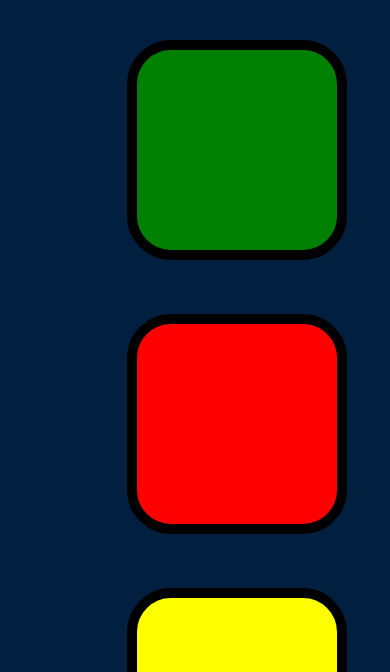
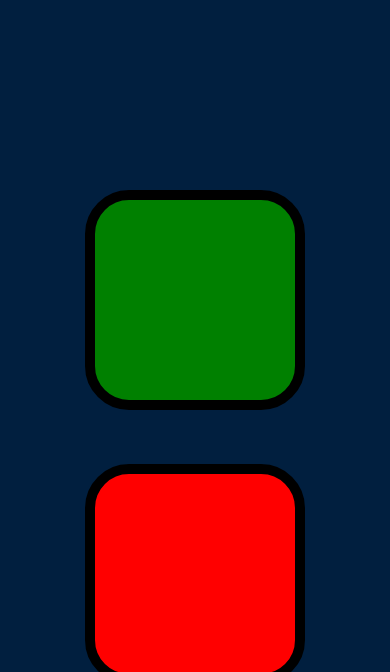
Before and after one commit to JayZ996/Simon-Game, a plain HTML site: page index.html in a window 390 px wide. Shown: the part 172-844 px from the top of the page. Drawn offline with nearby package versions, Linux system fonts and the light colour scheme.

Commit message:
Update styles.css

```diff
--- a/styles.css
+++ b/styles.css
@@ -58,3 +58,10 @@ body {
   box-shadow: 0 0 20px white;
   background-color: grey;
 }
+
+@media (max-width: 1028px){
+      .container{
+          width: auto;
+          padding-top: 40%;
+      }
+  }
```
